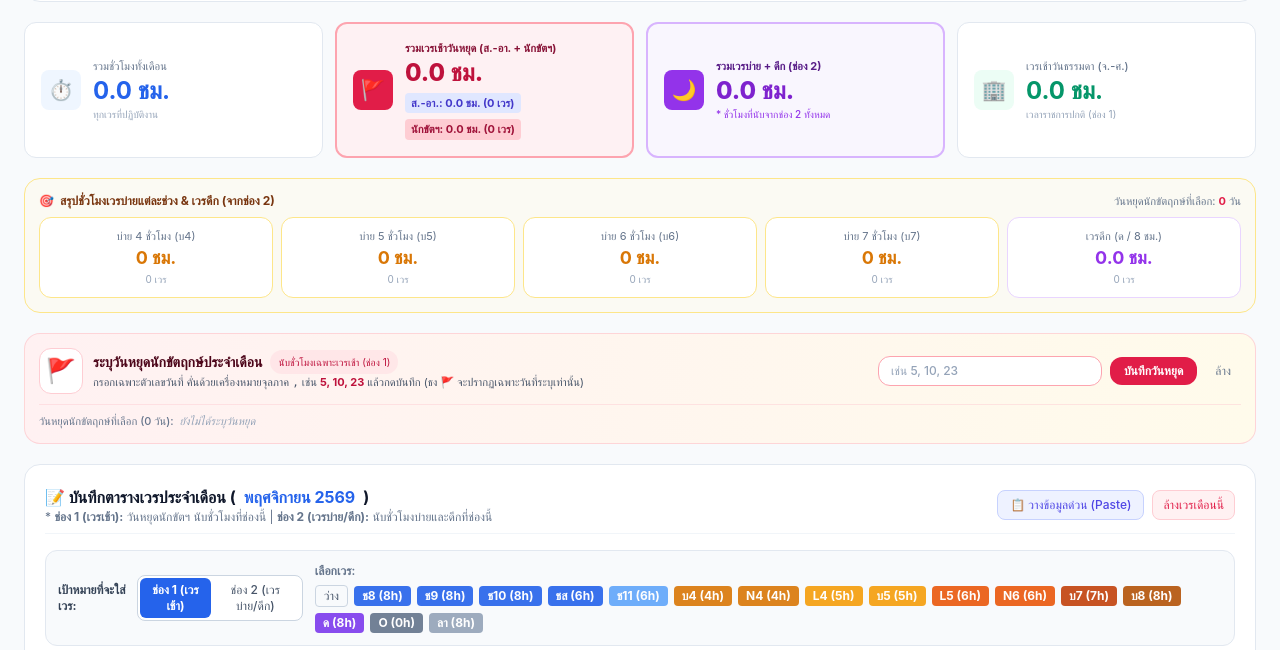
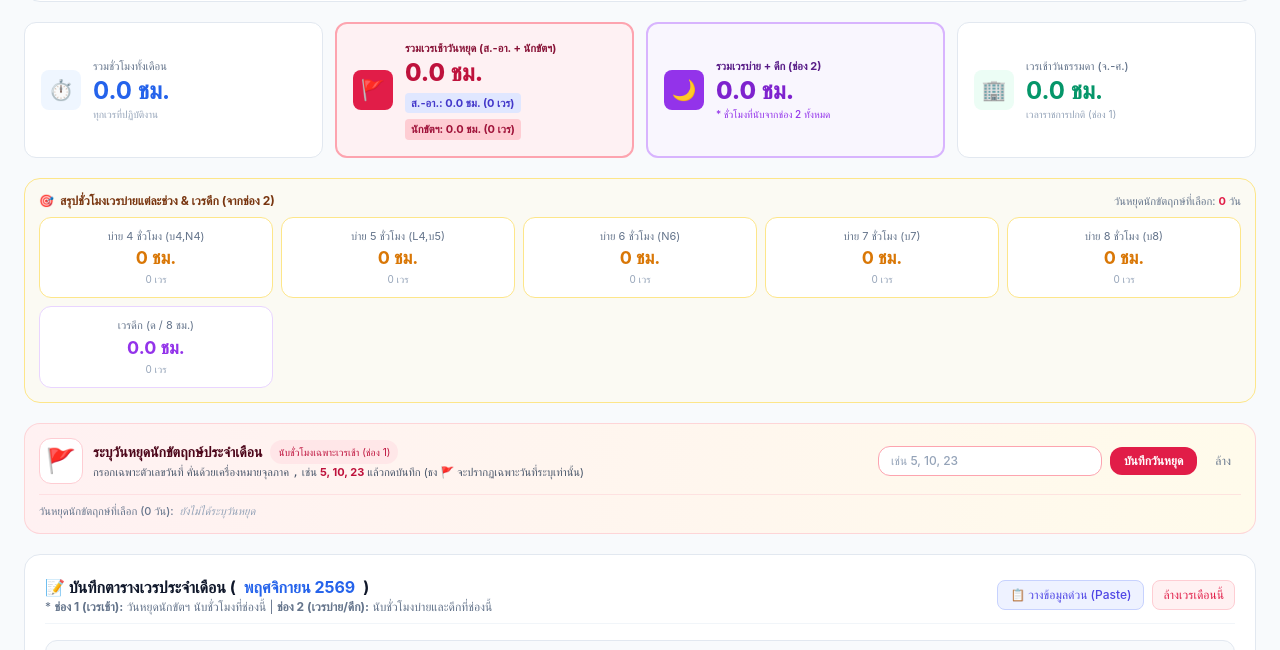
Before and after one commit to karncreator/OTcal, a plain HTML site: page index.html in a window 1280 px wide. Shown: the part 114-764 px from the top of the page. Drawn offline with nearby package versions, Linux system fonts and the light colour scheme.

Commit message:
Update index.html

```diff
--- a/index.html
+++ b/index.html
@@ -143,17 +143,17 @@
 
       <div class="grid grid-cols-2 sm:grid-cols-5 gap-2">
         <div class="bg-white border border-amber-200 rounded-xl p-2.5 text-center shadow-xs">
-          <div class="text-[11px] text-slate-500">บ่าย 4 ชั่วโมง (บ4)</div>
+          <div class="text-[11px] text-slate-500">บ่าย 4 ชั่วโมง (บ4,N4)</div>
           <div id="hoursB4" class="text-lg font-bold text-amber-600">0 ชม.</div>
           <div id="countB4" class="text-[10px] text-slate-400">0 เวร</div>
         </div>
         <div class="bg-white border border-amber-200 rounded-xl p-2.5 text-center shadow-xs">
-          <div class="text-[11px] text-slate-500">บ่าย 5 ชั่วโมง (บ5)</div>
+          <div class="text-[11px] text-slate-500">บ่าย 5 ชั่วโมง (L4,บ5)</div>
           <div id="hoursB5" class="text-lg font-bold text-amber-600">0 ชม.</div>
           <div id="countB5" class="text-[10px] text-slate-400">0 เวร</div>
         </div>
         <div class="bg-white border border-amber-200 rounded-xl p-2.5 text-center shadow-xs">
-          <div class="text-[11px] text-slate-500">บ่าย 6 ชั่วโมง (บ6)</div>
+          <div class="text-[11px] text-slate-500">บ่าย 6 ชั่วโมง (N6)</div>
           <div id="hoursB6" class="text-lg font-bold text-amber-600">0 ชม.</div>
           <div id="countB6" class="text-[10px] text-slate-400">0 เวร</div>
         </div>
@@ -161,6 +161,11 @@
           <div class="text-[11px] text-slate-500">บ่าย 7 ชั่วโมง (บ7)</div>
           <div id="hoursB7" class="text-lg font-bold text-amber-600">0 ชม.</div>
           <div id="countB7" class="text-[10px] text-slate-400">0 เวร</div>
+        </div>
+        <div class="bg-white border border-amber-200 rounded-xl p-2.5 text-center shadow-xs">
+          <div class="text-[11px] text-slate-500">บ่าย 8 ชั่วโมง (บ8)</div>
+          <div id="hoursB8" class="text-lg font-bold text-amber-600">0 ชม.</div>
+          <div id="countB8" class="text-[10px] text-slate-400">0 เวร</div>
         </div>
         <div class="bg-white border border-purple-200 rounded-xl p-2.5 text-center shadow-xs">
           <div class="text-[11px] text-slate-500">เวรดึก (ด / 8 ชม.)</div>
```
